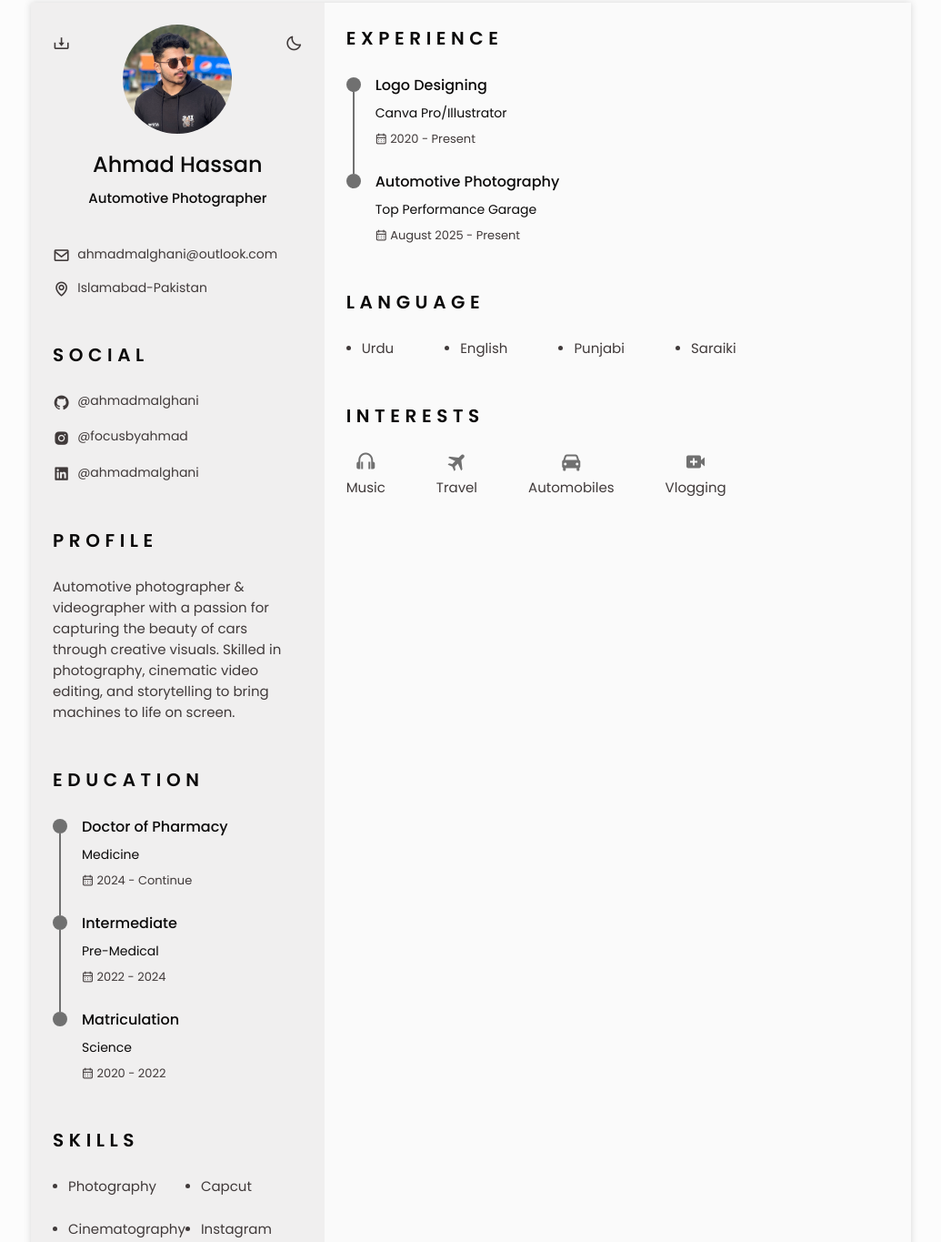
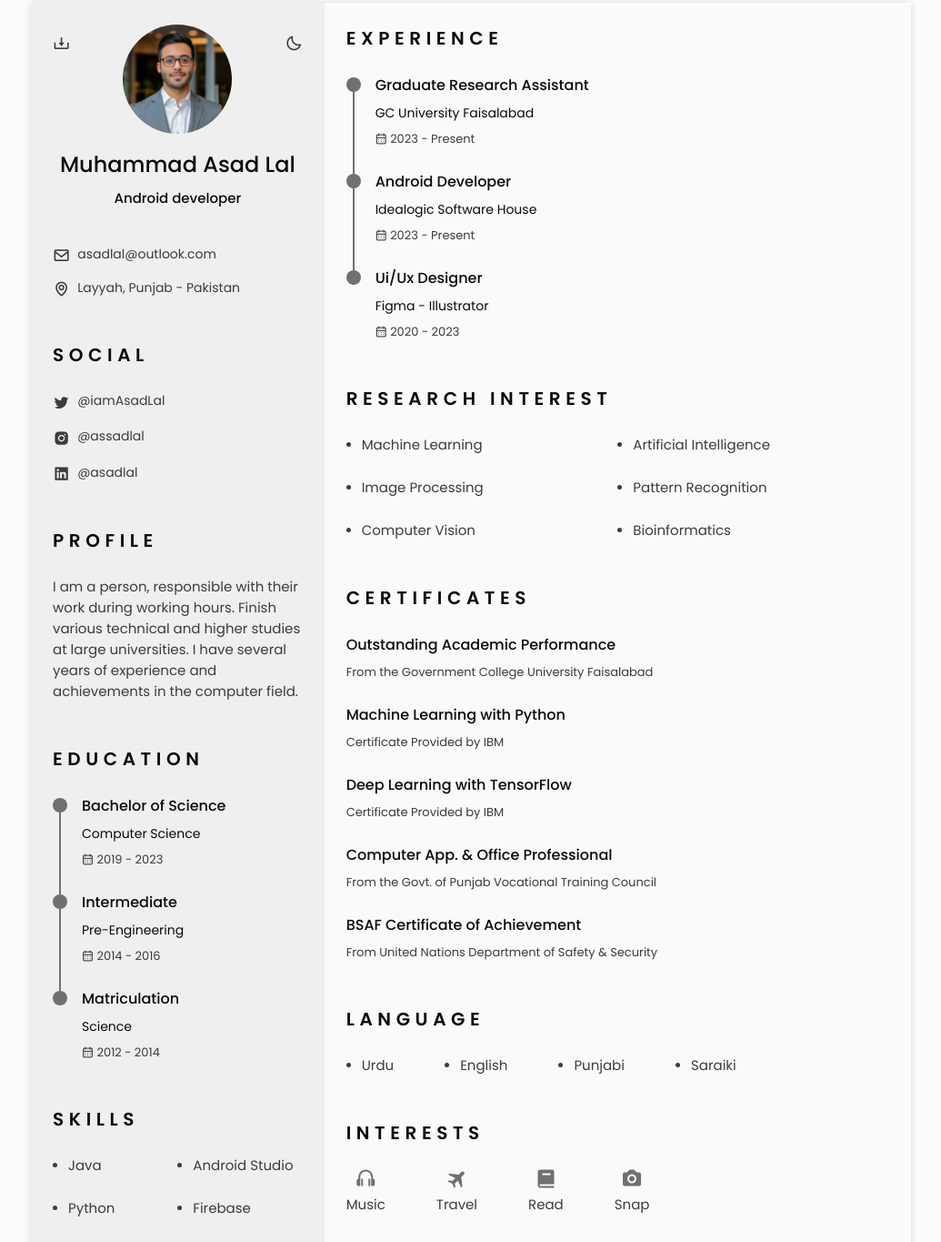
Before and after one commit to asadlal/resume, a plain HTML site: page index.html in a window 1280 px wide. Shown: the part 45-1410 px from the top of the page at 91% size, without its empty margins (122-1157 px from the left). Drawn offline with nearby package versions, Linux system fonts and the light colour scheme.

Commit message:
Restore project to 'profile image Update' (73fa7da)

```diff
--- a/index.html
+++ b/index.html
@@ -19,13 +19,13 @@
         <!--==================== Fevicon ====================-->
         <link rel="icon" type="image/x-icon" href="assets/img/fevicon.png">
 
-        <title>Responsive resume</title>
+        <title>Responsive resume cv</title>
     </head>
     <body>
         <!--========== HEADER ==========-->
         <header class="l-header" id="header">
             <nav class="nav bd-container">
-                <a href="#" class="nav__logo">Ahmad</a>
+                <a href="#" class="nav__logo">Asad</a>
 
                 <div class="nav__menu" id="nav-menu">
                     <ul class="nav__list">
@@ -87,12 +87,12 @@
                     <section class="home" id="home">
                         <div class="home__container section bd-grid">
                             <div class="home__data bd-grid">
-                                <img src="assets/img/ahmad-profile.JPG" alt="Muhammad Asad Lal" class="home__img">
+                                <img src="assets/img/profile-image.png" alt="Muhammad Asad Lal" class="home__img">
 
-                                <h1 class="home__title">Ahmad Hassan</h1>
-                                <h3 class="home__profession">Automotive Photographer</h3>
+                                <h1 class="home__title">Muhammad Asad Lal</h1>
+                                <h3 class="home__profession">Android developer</h3>
 
-                                <!-- Button to generate and download the pdf. Available for desktop.. -->
+                                <!-- Button to generate and download the pdf. Available for desktop. -->
                                 <div>
                                     <a download="" href="assets/pdf/Resume.pdf" class="home__button-movil">Download</a>
                                 </div>
@@ -100,7 +100,7 @@
 
                             <div class="home__adress bd-grid">
                                 <span class="home__information">
-                                    <i class='bx bx-envelope home__icon' ></i> ahmadmalghani@outlook.com
+                                    <i class='bx bx-envelope home__icon' ></i> asadlal@outlook.com
                                 </span>
 
                                 <!-- <span class="home__information">
@@ -108,7 +108,7 @@
                                 </span> -->
 
                                 <span class="home__information">
-                                    <i class='bx bx-map home__icon' ></i> Islamabad-Pakistan
+                                    <i class='bx bx-map home__icon' ></i> Layyah, Punjab - Pakistan
                                 </span>
                             </div>
                         </div>
@@ -125,21 +125,20 @@
 
                         <div class="social__container bd-grid">
 
-                            <a href="https://github.com/ahmadmalghani" target="_blank" rel="noopener noreferrer" class="social__lick">
-                                <i class='bx bxl-github social__icon' ></i> @ahmadmalghani
+                            <!-- <a href="https://github.com/asadlal" target="_blank" rel="noopener noreferrer" class="social__lick">
+                                <i class='bx bxl-github social__icon' ></i> @asadlal
+                            </a> -->
+
+                            <a href="https://twitter.com/iamAsadLal" target="_blank" rel="noopener noreferrer" class="social__lick">
+                                <i class='bx bxl-twitter social__icon' ></i> @iamAsadLal
                             </a>
 
-                            <!-- <a href="https://twitter.com/iamAsadLal" target="_blank" rel="noopener noreferrer" class="social__lick">
-                                <i class='bx bxl-twitter social__icon' ></i> @iamAsadLal
-                            </a> -->
-
-                            <a href="https://instagram.com/meahm4d" target="_blank" rel="noopener noreferrer" class="social__lick">
-                                <i class='bx bxl-instagram-alt social__icon' ></i> @focusbyahmad
-
+                            <a href="https://instagram.com/assadlal" target="_blank" rel="noopener noreferrer" class="social__lick">
+                                <i class='bx bxl-instagram-alt social__icon' ></i> @assadlal
                             </a>
 
-                            <a href="https://www.linkedin.com/in/ahmadmalghani/" target="_blank" rel="noopener noreferrer" class="social__lick">
-                                <i class='bx bxl-linkedin-square social__icon' ></i> @ahmadmalghani
+                            <a href="https://pk.linkedin.com/in/asadlal" target="_blank" rel="noopener noreferrer" class="social__lick">
+                                <i class='bx bxl-linkedin-square social__icon' ></i> @asadlal
                             </a>
 
 
@@ -151,7 +150,7 @@
                     <section class="profile section" id="profile">
                         <h2 class="section-title">Profile</h2>
 
-                        <p class="profile__description">Automotive photographer & videographer with a passion for capturing the beauty of cars through creative visuals. Skilled in photography, cinematic video editing, and storytelling to bring machines to life on screen.</p>
+                        <p class="profile__description">I am a person, responsible with their work during working hours. Finish various technical and higher studies at large universities. I have several years of experience and achievements in the computer field.</p>
                     </section>
 
                     <!--========== EDUCATION ==========-->
@@ -166,11 +165,11 @@
                                 </div>
 
                                 <div class="education__data bd-grid">
-                                    <h3 class="education__title">Doctor of Pharmacy</h3>
-                                    <span class="education__studies">Medicine</span>
+                                    <h3 class="education__title">Bachelor of Science</h3>
+                                    <span class="education__studies">Computer Science</span>
                                     <span class="education__year">
                                         <i class="uil uil-calendar-alt"></i>
-                                        2024 - Continue</span>
+                                        2019 - 2023</span>
                                 </div>
                             </div>
 
@@ -182,10 +181,10 @@
 
                                 <div class="education__data bd-grid">
                                     <h3 class="education__title">Intermediate</h3>
-                                    <span class="education__studies">Pre-Medical</span>
+                                    <span class="education__studies">Pre-Engineering</span>
                                     <span class="education__year">
                                         <i class="uil uil-calendar-alt"></i>
-                                        2022 - 2024</span>
+                                        2014 - 2016</span>
                                 </div>
                             </div>
 
@@ -200,7 +199,7 @@
                                     <span class="education__studies">Science</span>
                                     <span class="education__year">
                                         <i class="uil uil-calendar-alt"></i>
-                                        2020 - 2022</span>
+                                        2012 - 2014</span>
                                 </div>
                             </div>
                         </div>
@@ -214,15 +213,15 @@
                         <div class="skills__content bd-grid">
                             <ul class="skills__data">
                                 <li class="skills__name">
-                                    <span class="skills__circle"></span> Photography
+                                    <span class="skills__circle"></span> Java
                                 </li>
 
                                 <li class="skills__name">
-                                    <span class="skills__circle"></span> Cinematography
+                                    <span class="skills__circle"></span> Python
                                 </li>
 
                                 <li class="skills__name">
-                                    <span class="skills__circle"></span> Video Editing
+                                    <span class="skills__circle"></span> Github
                                 </li>
 
 
@@ -230,15 +229,15 @@
 
                             <ul class="skills__data">
                                 <li class="skills__name">
-                                    <span class="skills__circle"></span> Capcut
+                                    <span class="skills__circle"></span> Android Studio
                                 </li>
 
                                 <li class="skills__name">
-                                    <span class="skills__circle"></span> Instagram
+                                    <span class="skills__circle"></span> Firebase
                                 </li>
 
                                 <li class="skills__name">
-                                    <span class="skills__circle"></span> Canva
+                                    <span class="skills__circle"></span> RESTful APIs
                                 </li>
 
 
@@ -253,7 +252,7 @@
                     <section class="experience section" id="experience">
                         <h2 class="section-title">Experience</h2>
 
-                        <!-- <div class="experience__container bd-grid">
+                        <div class="experience__container bd-grid">
                             <div class="experience__content">
                                 <div class="experience__time">
                                     <span class="experience__rounder"></span>
@@ -267,7 +266,7 @@
                                         <i class="uil uil-calendar-alt"></i>
                                         2023 - Present</p>
                                 </div>
-                            </div> -->
+                            </div>
 
                         <div class="experience__container bd-grid">
                             <div class="experience__content">
@@ -277,11 +276,11 @@
                                 </div>
 
                                 <div class="experience__data bd-grid">
-                                    <h3 class="experience__title">Logo Designing</h3>
-                                    <span class="experience__company">Canva Pro/Illustrator</span>
+                                    <h3 class="experience__title">Android Developer</h3>
+                                    <span class="experience__company">Idealogic Software House</span>
                                     <p class="experiecne__description">
                                         <i class="uil uil-calendar-alt"></i>
-                                        2020 - Present</p>
+                                        2023 - Present</p>
                                 </div>
                             </div>
 
@@ -292,18 +291,18 @@
                                 </div>
 
                                 <div class="experience__data bd-grid">
-                                    <h3 class="experience__title">Automotive Photography</h3>
-                                    <span class="experience__company">Top Performance Garage</span>
+                                    <h3 class="experience__title">Ui/Ux Designer</h3>
+                                    <span class="experience__company">Figma - Illustrator</span>
                                     <p class="experiecne__description">
                                         <i class="uil uil-calendar-alt"></i>
-                                        August 2025 - Present</p>
+                                        2020 - 2023</p>
                                 </div>
                             </div>
                         </div>
                     </section>
 
-                     <!--========== RESEARCH INTEREST  ==========-->
-                    <!-- <section class="research section" id="research">
+                    <!--========== RESEARCH INTEREST  ==========-->
+                    <section class="research section" id="research">
                         <h2 class="section-title">Research Interest</h2>
 
                         <div class="research__content bd-grid">
@@ -339,39 +338,35 @@
 
                             </ul>
                         </div>
-                    </section> -->
+                    </section>
 
                     <!--========== CERTIFICATES ==========-->
-                    <!-- <section class="certificate section" id="certificates">
+                    <section class="certificate section" id="certificates">
                         <h2 class="section-title">Certificates</h2>
 
                         <div class="certificate__container bd-grid">
                             <div class="certificate__content">
                                 <h3 class="certificate__title">Outstanding Academic Performance</h3>
-                                <p class="certificate__description">From Islamabad Model College for Boys I-10/1, Islamabad</p>
+                                <p class="certificate__description">From the Government College University Faisalabad</p>
                             </div>
                             <div class="certificate__content">
-                                <h3 class="certificate__title">Battles of the Brains</h3>
-                                <p class="certificate__description">Certificate Provided by KIPS</p>
+                                <h3 class="certificate__title">Machine Learning with Python</h3>
+                                <p class="certificate__description">Certificate Provided by IBM</p>
                             </div>
                             <div class="certificate__content">
-                                <h3 class="certificate__title">National Mathematics Contest</h3>
-                                <p class="certificate__description">Certificate Provided by ICATS</p>
+                                <h3 class="certificate__title">Deep Learning with TensorFlow</h3>
+                                <p class="certificate__description">Certificate Provided by IBM</p>
                             </div>
                             <div class="certificate__content">
-                                <h3 class="certificate__title">Proctor of the Year</h3>
-                                <p class="certificate__description">Certificate Provided by IMCB</p>
+                                <h3 class="certificate__title">Computer App. & Office Professional</h3>
+                                <p class="certificate__description">From the Govt. of Punjab Vocational Training Council </p>
                             </div>
                             <div class="certificate__content">
-                                <h3 class="certificate__title">Best Speaker Award</h3>
-                                <p class="certificate__description">Provided by IMCB</p>
-                            </div>
-                            <div class="certificate__content">
-                                <h3 class="certificate__title">3rd Place Achievement in Table Tennis Championship</h3>
-                                <p class="certificate__description">Certificate Provided by FBISE </p>
+                                <h3 class="certificate__title">BSAF Certificate of Achievement</h3>
+                                <p class="certificate__description">From United Nations Department of Safety & Security </p>
                             </div>
                         </div>
-                    </section> -->
+                    </section>
 
                     <!--========== REFERENCES ==========-->
                     <!-- <section class="references section" id="references">
@@ -436,13 +431,13 @@
                             </div>
 
                             <div class="interests__content">
-                                <i class='bx bxs-car interests__icon'></i>
-                                <span class="interests__name">Automobiles</span>
+                                <i class='bx bxs-book interests__icon' ></i>
+                                <span class="interests__name">Read</span>
                             </div>
 
                             <div class="interests__content">
-                                <i class='bx bxs-video-plus interests__icon'></i>
-                                <span class="interests__name">Vlogging</span>
+                                <i class='bx bxs-camera interests__icon' ></i>
+                                <span class="interests__name">Snap</span>
                             </div>
 
                         </div>
```
Also changed, not shown: assets/img/ahmad-profile.JPG (deleted), assets/img/profile-image.png (added), assets/img/profile.jpg (added), assets/img/profileimg.png (added), 3 other files.
